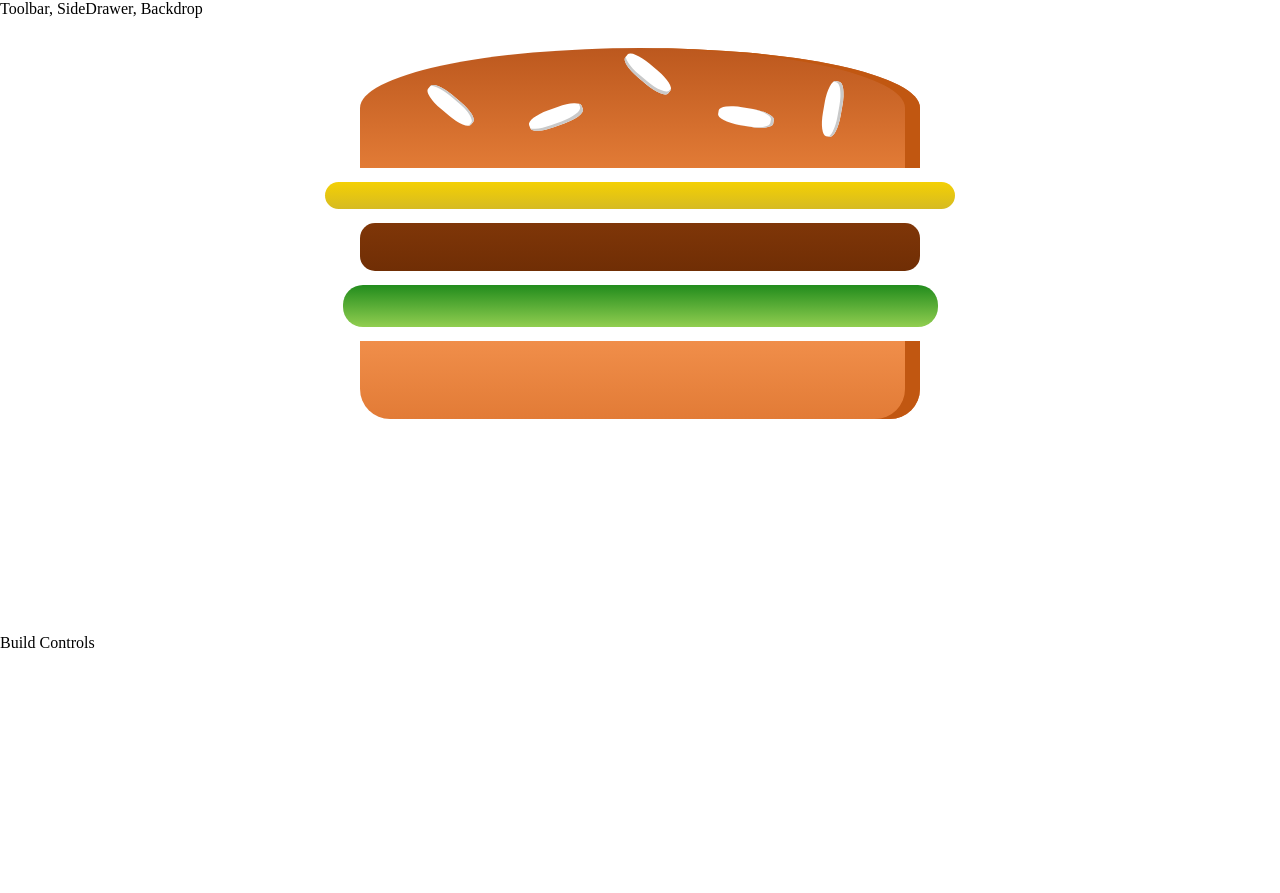
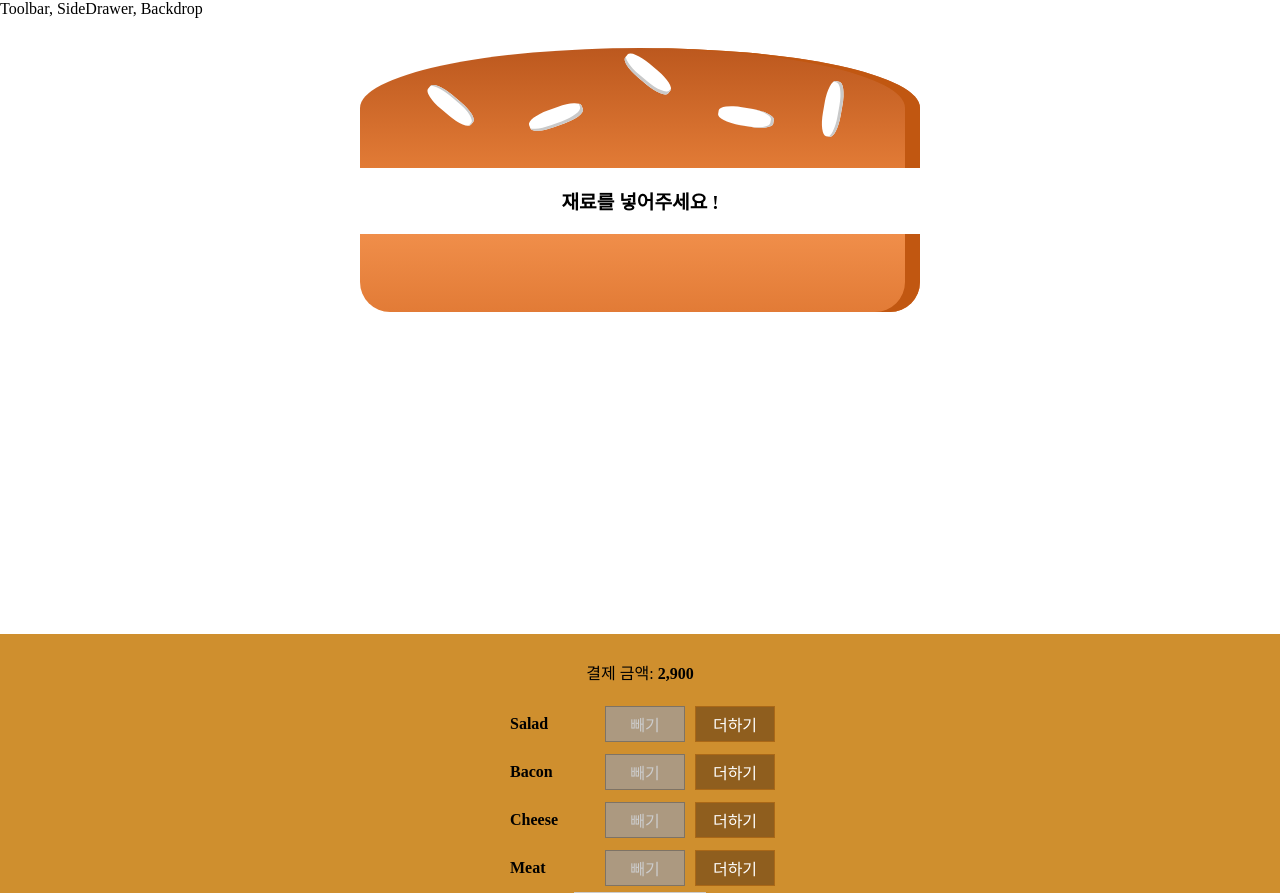
Before and after one commit to limunosekai/react-app-practice, a React (Create React App) app: page / in a window 1280 px wide. Shown: the top 893 px of the page. Before the commit the page ends 800 px from the top, so only its background shows below. Built offline with nearby package versions, Linux system fonts and the light colour scheme; a web font is replaced by a local one.

Commit message:
BurgerBuilder Project

```diff
--- /dev/null
+++ b/src/section8/components/Burger/BuildControls/BuildControl/BuildControl.js
@@ -0,0 +1,20 @@
+import React from 'react';
+import styles from './BuildControl.module.css';
+
+const buildControl = (props) => (
+  <div className={styles.BuildControl}>
+    <div className={styles.Label}>{props.label}</div>
+    <button
+      className={styles.Less}
+      onClick={props.removed}
+      disabled={props.disabled}
+    >
+      빼기
+    </button>
+    <button className={styles.More} onClick={props.added}>
+      더하기
+    </button>
+  </div>
+);
+
+export default buildControl;
--- /dev/null
+++ b/src/section8/components/Burger/BuildControls/BuildControl/BuildControl.module.css
@@ -0,0 +1,58 @@
+.BuildControl {
+  display: flex;
+  justify-content: space-between;
+  align-items: center;
+  margin: 5px 0;
+}
+
+.BuildControl button {
+  display: block;
+  font: inherit;
+  padding: 5px;
+  margin: 0 5px;
+  width: 80px;
+  border: 1px solid #aa6817;
+  cursor: pointer;
+  outline: none;
+}
+
+.BuildControl button:disabled {
+  background-color: #ac9980;
+  border: 1px solid #7e7365;
+  color: #ccc;
+  cursor: default;
+}
+
+.BuildControl button:hover:disabled {
+  background-color: #ac9980;
+  color: #ccc;
+  cursor: not-allowed;
+}
+
+.Label {
+  padding: 10px;
+  font-weight: bold;
+  width: 80px;
+}
+
+.BuildControl .Less {
+  background-color: #d39952;
+  color: white;
+}
+
+.BuildControl .More {
+  background-color: #8f5e1e;
+  color: white;
+}
+
+.BuildControl .Less:hover,
+.BuildControl .Less:active {
+  background-color: #daa972;
+  color: white;
+}
+
+.BuildControl .More:hover,
+.BuildControl .More:active {
+  background-color: #99703f;
+  color: white;
+}
--- /dev/null
+++ b/src/section8/components/Burger/BuildControls/BuildControls.js
@@ -0,0 +1,36 @@
+import React from 'react';
+import styles from './BuildControls.module.css';
+import BuildControl from './BuildControl/BuildControl';
+
+const controls = [
+  { label: 'Salad', type: 'salad' },
+  { label: 'Bacon', type: 'bacon' },
+  { label: 'Cheese', type: 'cheese' },
+  { label: 'Meat', type: 'meat' },
+];
+
+const buildControls = (props) => (
+  <div className={styles.BuildControls}>
+    <p>
+      결제 금액: <strong>{props.price.toLocaleString()}</strong>
+    </p>
+    {controls.map((ctrl) => (
+      <BuildControl
+        key={ctrl.label}
+        label={ctrl.label}
+        added={() => props.ingredientAdded(ctrl.type)}
+        removed={() => props.ingredientRemoved(ctrl.type)}
+        disabled={props.disabled[ctrl.type]}
+      />
+    ))}
+    <button
+      className={styles.OrderButton}
+      disabled={!props.purchasable}
+      onClick={props.ordered}
+    >
+      주문하기
+    </button>
+  </div>
+);
+
+export default buildControls;
--- /dev/null
+++ b/src/section8/components/Burger/BuildControls/BuildControls.module.css
@@ -0,0 +1,52 @@
+.BuildControls {
+  width: 100%;
+  background-color: #cf8f2e;
+  display: flex;
+  flex-flow: column;
+  align-items: center;
+  box-shadow: 0 2px 1px #ccc;
+  margin: auto;
+  padding: 10px 0;
+}
+
+.OrderButton {
+  background-color: #dad735;
+  outline: none;
+  cursor: pointer;
+  border: 1px solid #966909;
+  color: #966909;
+  font-family: inherit;
+  font-size: 1.2em;
+  padding: 15px 30px;
+  box-shadow: 2px 2px 2px #966909;
+}
+
+.OrderButton:hover,
+.OrderButton:active {
+  background-color: #a0db41;
+  border: 1px solid #966909;
+  color: #966909;
+}
+
+.OrderButton:disabled {
+  background-color: #c7c6c6;
+  cursor: not-allowed;
+  border: 1px solid #ccc;
+  color: #888888;
+}
+
+.OrderButton:not(:disabled) {
+  animation: enable 0.3s linear;
+}
+
+@keyframes enable {
+  0% {
+    transform: scale(1);
+  }
+  60% {
+    transform: scale(1.1);
+  }
+  100% {
+    transform: scale(1);
+  }
+}
--- a/src/section8/components/Burger/Burger.js
+++ b/src/section8/components/Burger/Burger.js
@@ -3,12 +3,23 @@
 import BurgerIngredient from './BurgerIngredient/BurgerIngredient';
 
 const burger = (props) => {
+  // keys()는 array를 return
+  let transformedIngredient = Object.keys(props.ingredients)
+    .map((igKey) => {
+      return [...Array(props.ingredients[igKey])].map((_, i) => {
+        return <BurgerIngredient key={igKey + i} type={igKey} />;
+      });
+    })
+    .reduce((arr, el) => {
+      return arr.concat(el);
+    }, []);
+  if (transformedIngredient.length === 0) {
+    transformedIngredient = <p>재료를 넣어주세요 !</p>;
+  }
   return (
     <div className={styles.Burger}>
       <BurgerIngredient type='bread-top' />
-      <BurgerIngredient type='cheese' />
-      <BurgerIngredient type='meat' />
-      <BurgerIngredient type='salad' />
+      {transformedIngredient}
       <BurgerIngredient type='bread-bottom' />
     </div>
   );
--- a/src/section8/components/Burger/Burger.module.css
+++ b/src/section8/components/Burger/Burger.module.css
@@ -6,6 +6,14 @@
   text-align: center;
   font-weight: bold;
   font-size: 1.2rem;
+}
+
+.Burger::-webkit-scrollbar {
+  display: none !important;
+}
+
+.burger::-webkit-scrollbar {
+  display: none;
 }
 
 @media (max-width: 500px) and (min-height: 400px) {
--- /dev/null
+++ b/src/section8/components/Burger/OrderSummary/OrderSummary.js
@@ -0,0 +1,24 @@
+import React from 'react';
+import Auxiliary from '../../../hoc/Auxiliary';
+
+const orderSummary = (props) => {
+  const ingredientSummary = Object.keys(props.ingredients).map((igKey) => {
+    return (
+      <li key={igKey}>
+        <span style={{ textTransform: 'capitalize' }}>{igKey}</span>:{' '}
+        {props.ingredients[igKey]}
+      </li>
+    );
+  });
+
+  return (
+    <Auxiliary>
+      <h3>주문 내역</h3>
+      <p>선택하신 재료: </p>
+      <ul>{ingredientSummary}</ul>
+      <p>주문을 계속 하시겠습니까?</p>
+    </Auxiliary>
+  );
+};
+
+export default orderSummary;
--- /dev/null
+++ b/src/section8/components/UI/Backdrop/Backdrop.js
@@ -0,0 +1,9 @@
+import React from 'react';
+import styles from './Backdrop.module.css';
+
+const backdrop = (props) =>
+  props.show ? (
+    <div className={styles.Backdrop} onClick={props.clicked}></div>
+  ) : null;
+
+export default backdrop;
--- /dev/null
+++ b/src/section8/components/UI/Backdrop/Backdrop.module.css
@@ -0,0 +1,9 @@
+.Backdrop {
+  width: 100%;
+  height: 100%;
+  position: fixed;
+  z-index: 100;
+  left: 0;
+  top: 0;
+  background-color: rgba(0, 0, 0, 0.5);
+}
--- /dev/null
+++ b/src/section8/components/UI/Modal/Modal.js
@@ -0,0 +1,20 @@
+import React from 'react';
+import styles from './Modal.module.css';
+import Auxiliary from '../../../hoc/Auxiliary';
+import Backdrop from '../Backdrop/Backdrop';
+
+const modal = (props) => (
+  <Auxiliary>
+    <Backdrop show={props.show} clicked={props.modalClosed} />
+    <div
+      className={styles.Modal}
+      style={{
+        transform: props.show ? 'translateY(0)' : 'translateY(-100vh)',
+        opacity: props.show ? '1' : '0',
+      }}
+    >
+      {props.children}
+    </div>
+  </Auxiliary>
+);
+export default modal;
--- /dev/null
+++ b/src/section8/components/UI/Modal/Modal.module.css
@@ -0,0 +1,20 @@
+.Modal {
+  position: fixed;
+  z-index: 500;
+  background-color: white;
+  width: 70%;
+  border: 1px solid #ccc;
+  box-shadow: 1px 1px 1px black;
+  padding: 16px;
+  left: 15%;
+  top: 30%;
+  box-sizing: border-box;
+  transition: all 0.3s ease-out;
+}
+
+@media (min-width: 600px) {
+  .Modal {
+    width: 500px;
+    left: calc(50% - 250px);
+  }
+}
--- a/src/section8/containers/BurgerBuilder/BurgerBuilder.js
+++ b/src/section8/containers/BurgerBuilder/BurgerBuilder.js
@@ -1,13 +1,115 @@
 import React, { Component } from 'react';
 import Auxiliary from '../../hoc/Auxiliary';
 import Burger from '../../components/Burger/Burger';
+import BuildControls from '../../components/Burger/BuildControls/BuildControls';
+import Modal from '../../components/UI/Modal/Modal';
+import OrderSummary from '../../components/Burger/OrderSummary/OrderSummary';
+
+const INGREDIENT_PRICE = {
+  salad: 300,
+  cheese: 1000,
+  meat: 1500,
+  bacon: 800,
+};
 
 class BurgerBuilder extends Component {
+  state = {
+    ingredients: {
+      salad: 0,
+      bacon: 0,
+      cheese: 0,
+      meat: 0,
+    },
+    totalPrice: 2900,
+    purchasable: false,
+    purchasing: false,
+  };
+
+  updatePurchaseState = (ingredients) => {
+    const sum = Object.keys(ingredients)
+      .map((igKey) => {
+        return ingredients[igKey];
+      })
+      .reduce((total, el) => {
+        return total + el;
+      }, 0);
+    // 0보다 크면 true, 작으면 false
+    this.setState({ purchasable: sum > 0 });
+  };
+
+  addIngredientHandler = (type) => {
+    // ingredient update
+    const oldCount = this.state.ingredients[type];
+    const updatedCount = oldCount + 1;
+    const updatedIngredient = {
+      ...this.state.ingredients,
+    };
+    updatedIngredient[type] = updatedCount;
+    // price update
+    const priceAddition = INGREDIENT_PRICE[type];
+    const oldPrice = this.state.totalPrice;
+    const newPrice = oldPrice + priceAddition;
+    this.setState({
+      ingredients: updatedIngredient,
+      totalPrice: newPrice,
+    });
+    this.updatePurchaseState(updatedIngredient);
+  };
+
+  removeIngredientHandler = (type) => {
+    // ingredient update
+    const oldCount = this.state.ingredients[type];
+    if (oldCount <= 0) return;
+    const updatedCount = oldCount - 1;
+    const updatedIngredient = {
+      ...this.state.ingredients,
+    };
+    updatedIngredient[type] = updatedCount;
+    // price update
+    const priceDeduction = INGREDIENT_PRICE[type];
+    const oldPrice = this.state.totalPrice;
+    const newPrice = oldPrice - priceDeduction;
+    this.setState({
+      ingredients: updatedIngredient,
+      totalPrice: newPrice,
+    });
+    this.updatePurchaseState(updatedIngredient);
+  };
+
+  purchaseHandler = () => {
+    this.setState({ purchasing: true });
+  };
+
+  purchaseCancelHandler = () => {
+    this.setState({ purchasing: false });
+  };
+
   render() {
+    // 객체 복사
+    const disabledInfo = {
+      ...this.state.ingredients,
+    };
+    for (let key in disabledInfo) {
+      // true or false boolean 저장
+      disabledInfo[key] = disabledInfo[key] <= 0;
+    }
     return (
       <Auxiliary>
-        <Burger />
-        <div>Build Controls</div>
+        <Modal
+          show={this.state.purchasing}
+          modalClosed={this.purchaseCancelHandler}
+        >
+          <OrderSummary ingredients={this.state.ingredients} />
+        </Modal>
+        <Burger ingredients={this.state.ingredients} />
+        <BuildControls
+          ingredientAdded={this.addIngredientHandler}
+          ingredientRemoved={this.removeIngredientHandler}
+          disabled={disabledInfo}
+          purchasable={this.state.purchasable}
+          price={this.state.totalPrice}
+          ordered={this.purchaseHandler}
+        />
       </Auxiliary>
     );
   }
```
Also changed, not shown: 1 other file (tests, documents, lock files or other folders).
